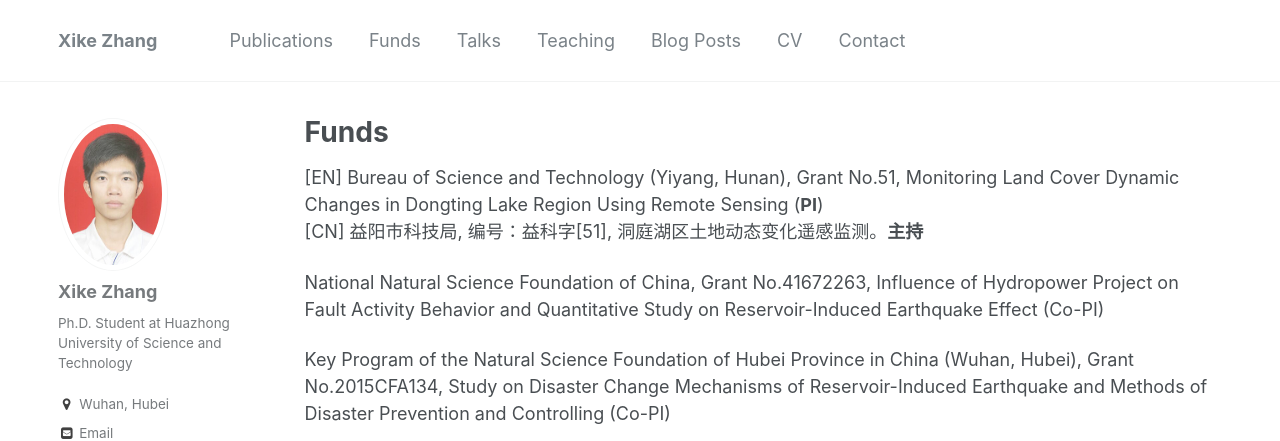
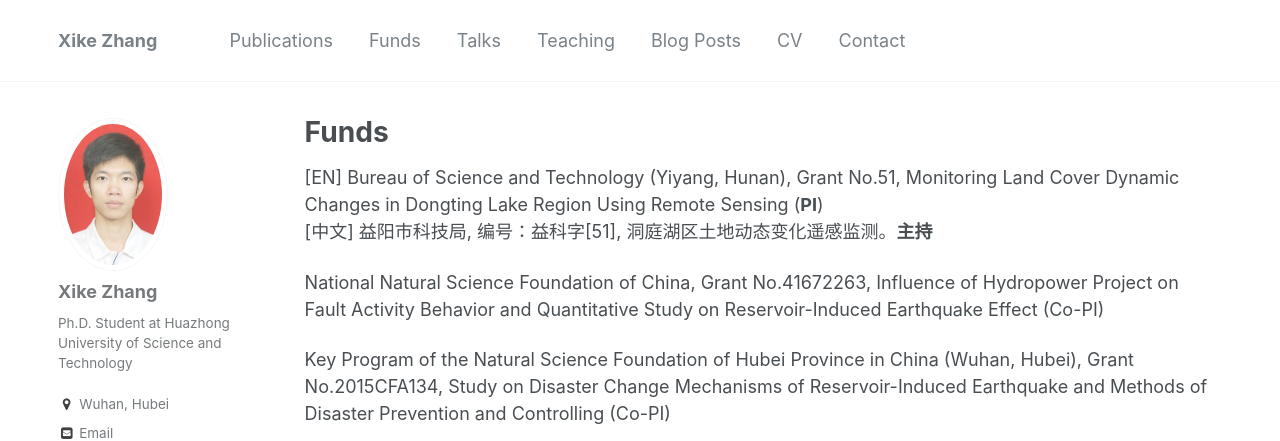
Before and after one commit to kokocheung/XikeZhang.github.io, a Jekyll site: the page built from _pages/funds.md, in a window 1280 px wide and 1113 px high. Shown: the top 441 px of the window. Built offline with Jekyll 4.4.1, drawn with Linux system fonts in a browser that asks for light colours.

Commit message:
Update funds.md

```diff
--- a/_pages/funds.md
+++ b/_pages/funds.md
@@ -6,7 +6,7 @@ author_profile: true
 ---
 
 [EN] Bureau of Science and Technology (Yiyang, Hunan), Grant No.51, Monitoring Land Cover Dynamic Changes in Dongting Lake Region Using Remote Sensing (<b>PI</b>)<br>
-[CN] 益阳市科技局, 编号：益科字[51], 洞庭湖区土地动态变化遥感监测。<b>主持</b>
+[中文] 益阳市科技局, 编号：益科字[51], 洞庭湖区土地动态变化遥感监测。<b>主持</b>
 
 National Natural Science Foundation of China, Grant No.41672263, Influence of Hydropower Project on Fault Activity Behavior and Quantitative Study on Reservoir-Induced Earthquake Effect (Co-PI)
 
```
